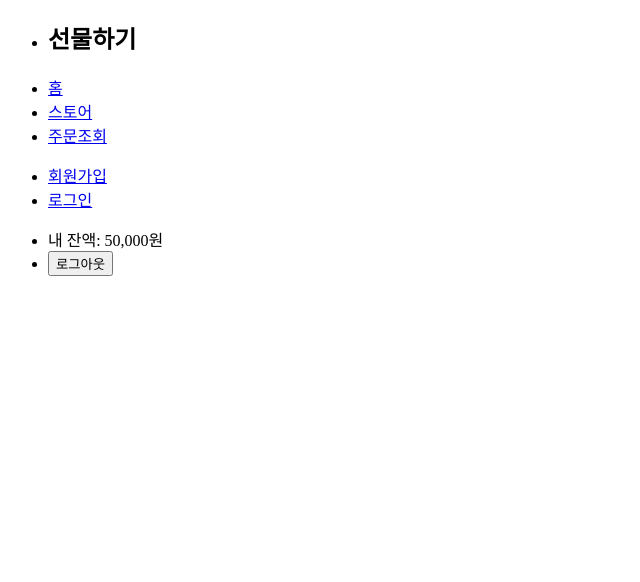
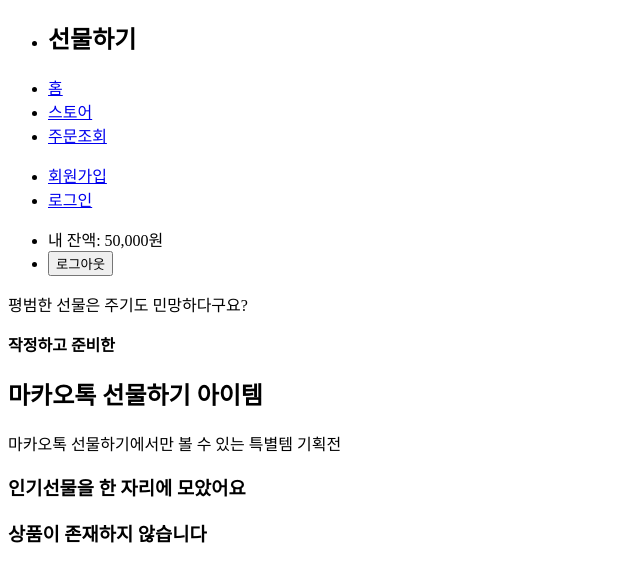
Before and after one commit to mjjeon2645/makao-gift-frontend, a React (Vite) app: page /products in a window 1280 px wide. Shown: the top 582 px of the page, without its empty margins (0-640 px from the left). Built offline with nearby package versions, Linux system fonts and the light colour scheme.

Commit message:
스토어(상품목록) 페이지를 구성하는 ProductsList, ProductsBanner 컴포넌트 추가

```diff
--- a/src/App.jsx
+++ b/src/App.jsx
@@ -2,6 +2,7 @@
 import Header from './components/Header';
 import HomePage from './pages/HomePage';
 import LoginPage from './pages/LoginPage';
+import ProductsPage from './pages/ProductsPage';
 import SignUpPage from './pages/SignUpPage';
 
 export default function App() {
@@ -12,6 +13,7 @@
         <Route path="/" element={<HomePage />} />
         <Route path="/signup" element={<SignUpPage />} />
         <Route path="/login" element={<LoginPage />} />
+        <Route path="/products" element={<ProductsPage />} />
       </Routes>
     </div>
   );
--- /dev/null
+++ b/src/components/ProductsBanner.jsx
@@ -0,0 +1,10 @@
+export default function ProductsBanner() {
+  return (
+    <div>
+      <p>평범한 선물은 주기도 민망하다구요?</p>
+      <strong>작정하고 준비한</strong>
+      <h2>마카오톡 선물하기 아이템</h2>
+      <p>마카오톡 선물하기에서만 볼 수 있는 특별템 기획전</p>
+    </div>
+  );
+}
--- /dev/null
+++ b/src/components/ProductsList.jsx
@@ -0,0 +1,8 @@
+export default function ProductsList() {
+  return (
+    <div>
+      <h3>인기선물을 한 자리에 모았어요</h3>
+      <h3>상품이 존재하지 않습니다</h3>
+    </div>
+  );
+}
--- /dev/null
+++ b/src/pages/ProductsPage.jsx
@@ -0,0 +1,11 @@
+import ProductsBanner from '../components/ProductsBanner';
+import ProductsList from '../components/ProductsList';
+
+export default function ProductsPage() {
+  return (
+    <div>
+      <ProductsBanner />
+      <ProductsList />
+    </div>
+  );
+}
```
Also changed, not shown: tests/store_test.js (added, +43 -0 lines), 2 other files (tests, documents, lock files or other folders).
